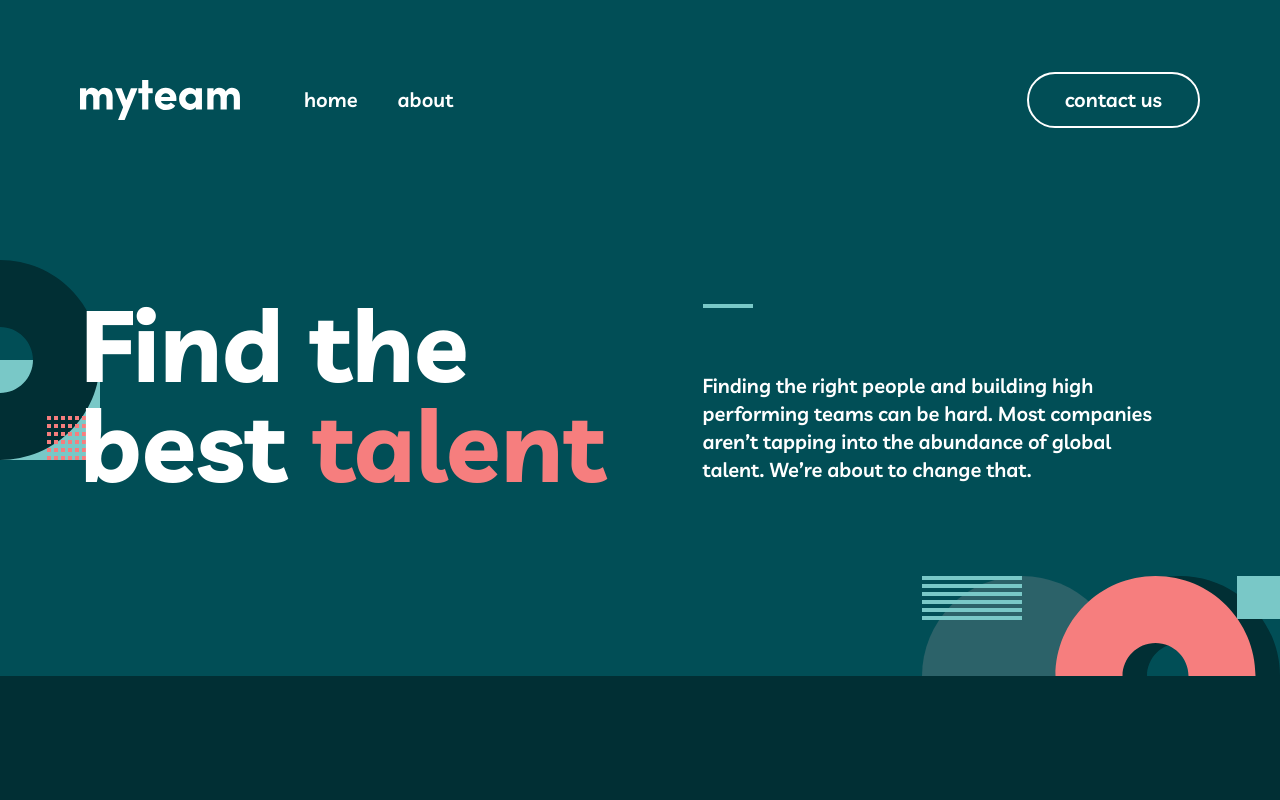
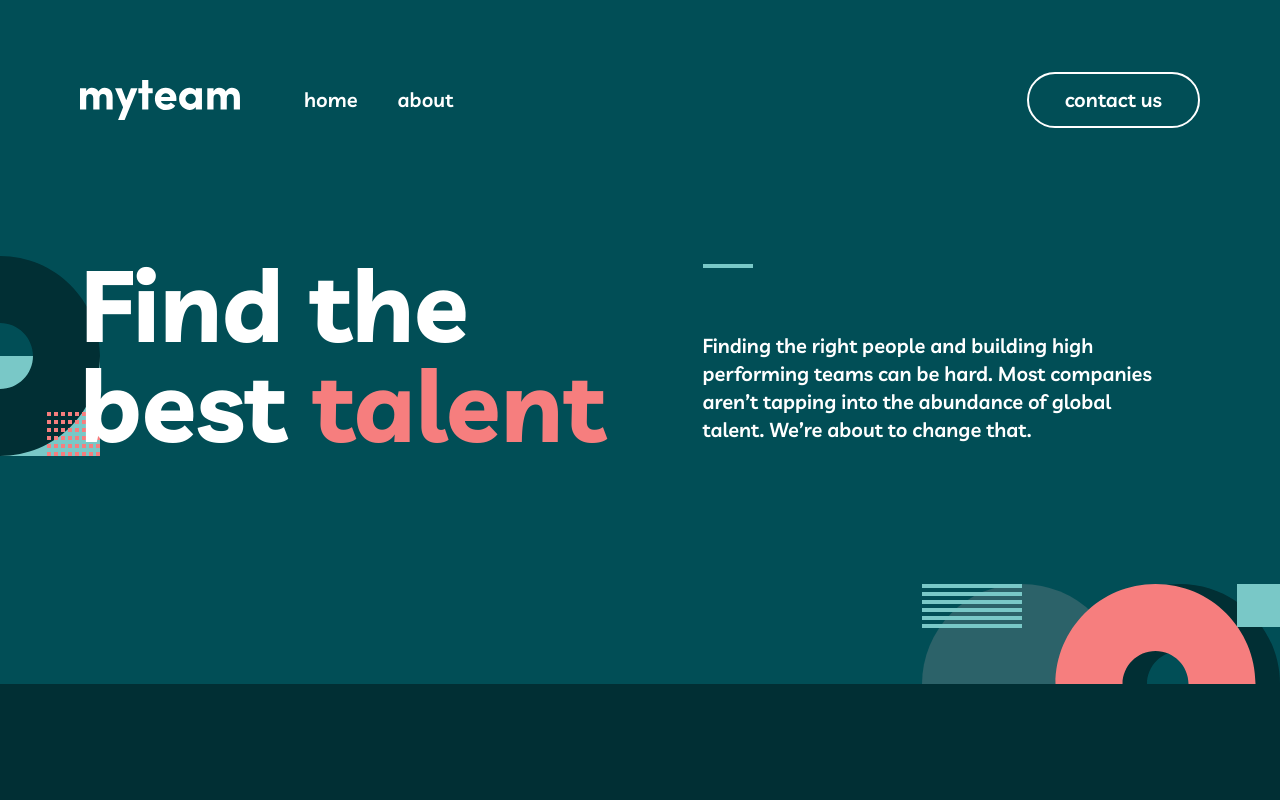
Before and after one commit to mgrevious/fem-myteam-multipage-website, a React (Vite) app: page /#/ in a window 1280 px wide. Shown: the top 800 px of the page. Built offline with nearby package versions, Linux system fonts and the light colour scheme.

Commit message:
Adjusted padding on hero banner.

```diff
--- a/src/routes/home/home.module.css
+++ b/src/routes/home/home.module.css
@@ -36,7 +36,7 @@
   .section-1 {
     background-image: url('../../assets/images/bg-pattern-home-2.svg'),
       url('../../assets/images/bg-pattern-home-1.svg');
-    background-position: bottom right, top 60px left -100px;
+    background-position: bottom right, top 40px left -100px;
     background-size: auto;
     /* animation: animatedBackground 10s linear; */
   }
--- a/src/routes/home/index.tsx
+++ b/src/routes/home/index.tsx
@@ -13,7 +13,7 @@ const Home = () => {
   return (
     <>
       <section className={classes['section-1']}>
-        <div className="py-10 px-6 xl:px-20 sm:container sm:mx-auto xl:container xl:mx-auto xl:pt-10 xl:pb-36">
+        <div className="py-10 px-6 xl:px-20 sm:container sm:mx-auto xl:container xl:mx-auto xl:pt-0 xl:pb-48">
           <div className="flex flex-col sm:mt-4 sm:items-center xl:flex-row xl:mb-0 xl:mt-4 xl:flex xl:justify-start">
             <h1 className="text-center font-bold mb-6 px-10 xl:p-0 text-[40px] leading-[1em] sm:text-[64px] sm:w-3/6 xl:text-left xl:text-[100px] xl:w-1/2 xl:mr-8 xl:mb-0">
               Find the best <span className="text-secondary">talent</span>
```
